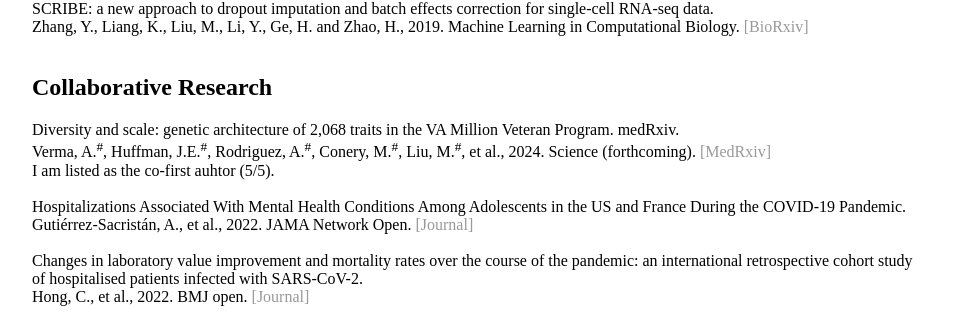
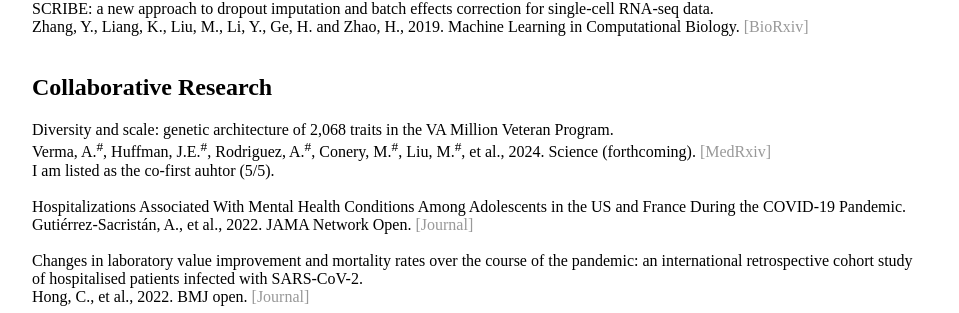
Before and after one commit to moleibobliu/moleibobliu.github.io, a Jekyll site: the page built from pub/index.html, in a window 1280 px wide and 900 px high, scrolled down 1639 px. Shown: the part 211-524 px from the top of the window, without its empty margins (160-1119 px from the left). Built offline with Jekyll 4.4.1, drawn with Linux system fonts in a browser that asks for light colours.

Commit message:
Update index.html

```diff
--- a/pub/index.html
+++ b/pub/index.html
@@ -150,7 +150,7 @@ title: Molei Liu
 
 	<h2> Collaborative Research </h2>
 
-	Diversity and scale: genetic architecture of 2,068 traits in the VA Million Veteran Program. medRxiv.
+	Diversity and scale: genetic architecture of 2,068 traits in the VA Million Veteran Program.
 	<br \> Verma, A.<sup>#</sup>, Huffman, J.E.<sup>#</sup>, Rodriguez, A.<sup>#</sup>, Conery, M.<sup>#</sup>, Liu, M.<sup>#</sup>, et al., 2024. Science (forthcoming).
 	<a href="https://www.ncbi.nlm.nih.gov/pmc/articles/PMC10327290/"> [MedRxiv] </a>
 	<br \> I am listed as the co-first auhtor (5/5).
```
